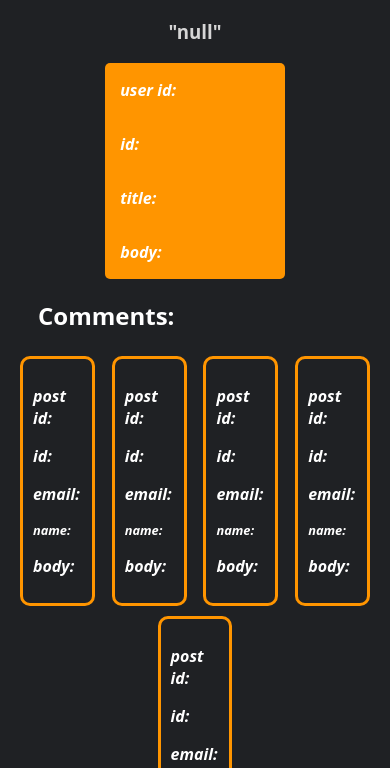
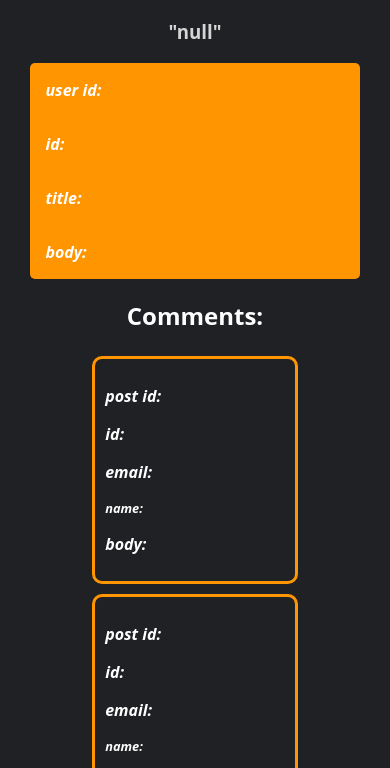
Before and after one commit to 32Valik92/media, a plain HTML site: page post-details.html in a window 390 px wide. Shown: the part 67-835 px from the top of the page. Drawn offline with Linux system fonts and the light colour scheme; no server answers.

Commit message:
iphone x

```diff
--- a/css/post-details.css
+++ b/css/post-details.css
@@ -56,3 +56,20 @@ h2 {
 .divComment p:nth-child(4) {
     font-size: 80%;
 }
+
+/* Стилізація під телефон */
+@media screen and (max-width: 450px) {
+    .divInfoPost {
+        width: 80%;
+    }
+
+    .divComment {
+        width: 55%;
+        word-wrap: break-word;
+    }
+
+    h2 {
+        text-align: center;
+        margin-left: 0;
+    }
+}
--- a/post-details.html
+++ b/post-details.html
@@ -2,6 +2,8 @@
 <html lang="en">
 <head>
     <meta charset="UTF-8">
+    <meta name="viewport" content="width=device-width, initial-scale=1.0">
+    <meta http-equiv="X-UA-Compatible" content="ie=edge">
     <title>Post-details</title>
     <link rel="stylesheet" href="css/post-details.css">
 </head>
```
Also changed, not shown: css/index.css (+8 -2 lines), css/user-details.css (+15 -0 lines), index.html (+2 -0 lines), user-details.html (+2 -0 lines).
